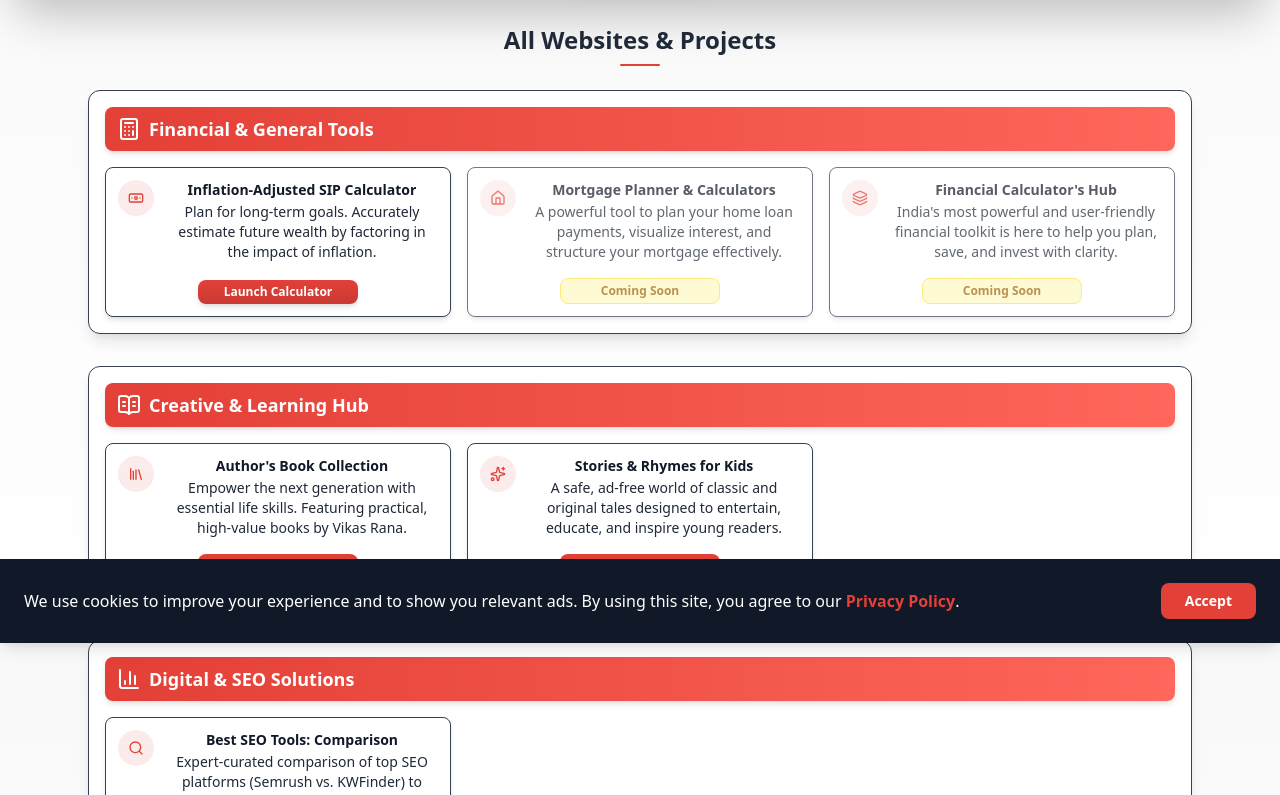
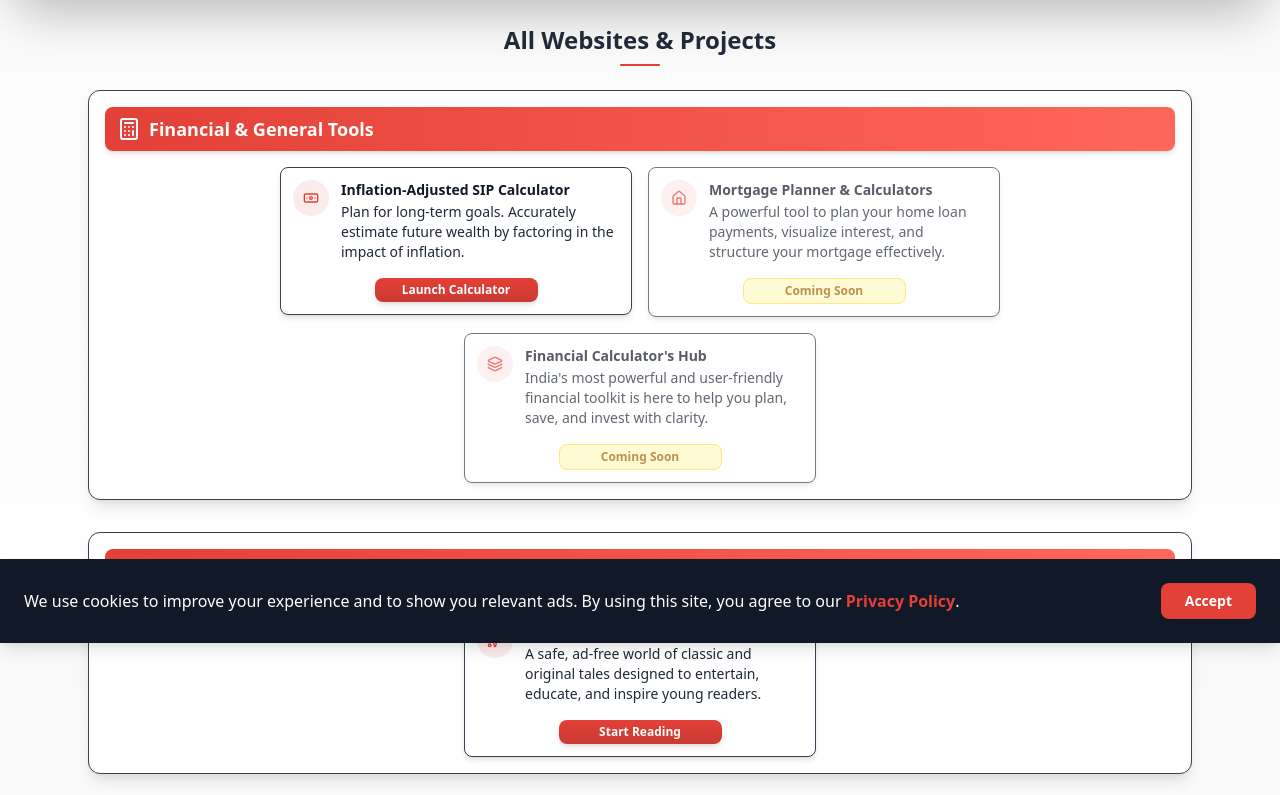
Before and after one commit to toolblaster/toolblaster.com, a plain HTML site: page index.html in a window 1280 px wide. Shown: the part 157-952 px from the top of the page. Drawn offline with nearby package versions, Linux system fonts and the light colour scheme.

Commit message:
Update index.html

```diff
--- a/index.html
+++ b/index.html
@@ -112,11 +112,12 @@
                         <i data-lucide="calculator" class="w-4 h-4 sm:w-6 sm:h-6 mr-2 text-white"></i> Financial & General Tools
                     </h3>
 
-                    <!-- REDUCED GAP (gap-4 sm:gap-6 -> gap-3 sm:gap-4) -->
-                    <div class="grid grid-cols-1 md:grid-cols-2 lg:grid-cols-3 gap-3 sm:gap-4">
+                    <!-- UPDATED LAYOUT: Changed grid to flex-wrap justify-center for better centering of few items -->
+                    <div class="flex flex-wrap justify-center gap-3 sm:gap-4">
 
                         <!-- Tool 1.1: SIP Calculator (Launched) -->
-                        <div class="rounded-lg p-3 flex flex-col justify-between h-full bg-white shadow-md border border-gray-700 transition duration-300 hover:translate-y-[-4px] hover:shadow-custom-hover hover:border-accent-main">
+                        <!-- UPDATED CARD: Added w-full max-w-[22rem] for uniform card size -->
+                        <div class="w-full max-w-[22rem] rounded-lg p-3 flex flex-col justify-between h-full bg-white shadow-md border border-gray-700 transition duration-300 hover:translate-y-[-4px] hover:shadow-custom-hover hover:border-accent-main">
                             <!-- UPDATED: Flex container to manage icon and text alignment -->
                             <div class="flex items-start mb-3">
                                 <!-- ICON SIZE DECREASED -->
@@ -124,7 +125,7 @@
                                     <i data-lucide="banknote" class="w-3 h-3 sm:w-4 h-4"></i>
                                 </div>
                                 <!-- NEW: Text block takes full remaining width to manage wrapping -->
-                                <div class="w-full">
+                                <div class="w-full text-left">
                                     <h4 class="text-sm font-bold text-gray-900 mb-0.5">Inflation-Adjusted SIP Calculator</h4>
                                     <p class="text-xs sm:text-sm">Plan for long-term goals. Accurately estimate future wealth by factoring in the impact of inflation.</p>
                                 </div>
@@ -147,7 +148,8 @@
                         -->
 
                         <!-- Tool 1.2: Mortgage Planner (Upcoming) -->
-                        <div class="rounded-lg p-3 flex flex-col justify-between h-full bg-white shadow-md border border-gray-700 opacity-70 adsense-hide">
+                        <!-- UPDATED CARD: Added w-full max-w-[22rem] for uniform card size -->
+                        <div class="w-full max-w-[22rem] rounded-lg p-3 flex flex-col justify-between h-full bg-white shadow-md border border-gray-700 opacity-70 adsense-hide">
                             <!-- UPDATED: Flex container to manage icon and text alignment -->
                             <div class="flex items-start mb-3">
                                 <!-- ICON SIZE DECREASED -->
@@ -155,7 +157,7 @@
                                     <i data-lucide="home" class="w-3 h-3 sm:w-4 h-4"></i>
                                 </div>
                                 <!-- NEW: Text block takes full remaining width to manage wrapping -->
-                                <div class="w-full">
+                                <div class="w-full text-left">
                                     <h4 class="text-sm font-bold text-gray-900 mb-0.5">Mortgage Planner & Calculators</h4>
                                     <p class="text-xs sm:text-sm">A powerful tool to plan your home loan payments, visualize interest, and structure your mortgage effectively.</p>
                                 </div>
@@ -167,7 +169,8 @@
                         </div>
 
                         <!-- Tool 1.3: General Calculator Hub (Upcoming) -->
-                        <div class="rounded-lg p-3 flex flex-col justify-between h-full bg-white shadow-md border border-gray-700 opacity-70 adsense-hide">
+                        <!-- UPDATED CARD: Added w-full max-w-[22rem] for uniform card size -->
+                        <div class="w-full max-w-[22rem] rounded-lg p-3 flex flex-col justify-between h-full bg-white shadow-md border border-gray-700 opacity-70 adsense-hide">
                             <!-- UPDATED: Flex container to manage icon and text alignment -->
                             <div class="flex items-start mb-3">
                                 <!-- ICON SIZE DECREASED -->
@@ -175,7 +178,7 @@
                                     <i data-lucide="layers" class="w-3 h-3 sm:w-4 h-4"></i>
                                 </div>
                                 <!-- NEW: Text block takes full remaining width to manage wrapping -->
-                                <div class="w-full">
+                                <div class="w-full text-left">
                                     <h4 class="text-sm font-bold text-gray-900 mb-0.5">Financial Calculator's Hub</h4>
                                     <p class="text-xs sm:text-sm">India's most powerful and user-friendly financial toolkit is here to help you plan, save, and invest with clarity.</p>
                                 </div>
@@ -198,33 +201,14 @@
                         <i data-lucide="book-open-text" class="w-4 h-4 sm:w-6 sm:h-6 mr-2 text-white"></i> Creative & Learning Hub
                     </h3>
 
-                    <!-- REDUCED GAP (gap-4 sm:gap-6 -> gap-3 sm:gap-4) -->
-                    <div class="grid grid-cols-1 md:grid-cols-2 lg:grid-cols-3 gap-3 sm:gap-4">
+                    <!-- UPDATED LAYOUT: Changed grid to flex-wrap justify-center for better centering of few items -->
+                    <div class="flex flex-wrap justify-center gap-3 sm:gap-4">
 
-                        <!-- Tool 2.1: Author's Book Collection (Launched) -->
-                        <div class="rounded-lg p-3 flex flex-col justify-between h-full bg-white shadow-md border border-gray-700 transition duration-300 hover:translate-y-[-4px] hover:shadow-custom-hover hover:border-accent-main">
-                            <!-- UPDATED: Flex container to manage icon and text alignment -->
-                            <div class="flex items-start mb-3">
-                                <!-- ICON SIZE DECREASED -->
-                                <div class="flex-shrink-0 w-8 h-8 sm:w-9 sm:h-9 rounded-full bg-icon-bg flex items-center justify-center mr-3 text-accent-main">
-                                    <i data-lucide="library" class="w-3 h-3 sm:w-4 h-4"></i>
-                                </div>
-                                <!-- NEW: Text block takes full remaining width to manage wrapping -->
-                                <div class="w-full">
-                                    <h4 class="text-sm font-bold text-gray-900 mb-0.5">Author's Book Collection</h4>
-                                    <p class="text-xs sm:text-sm">Empower the next generation with essential life skills. Featuring practical, high-value books by Vikas Rana.</p>
-                                </div>
-                            </div>
-                            <!-- UPDATED: Added w-1/2 and mx-auto for 50% width and centering -->
-                            <a href="https://books.toolblaster.com" class="text-white font-semibold py-1 px-5 rounded-lg shadow-md text-xs mt-1 text-center transition duration-200 hover:bg-accent-dark
-                               w-1/2 mx-auto block
-                               [background:linear-gradient(180deg,#E34037_0%,#c93a32_100%)] hover:[background:linear-gradient(180deg,#c93a32_0%,#E34037_100%)]">
-                                View Collection
-                            </a>
-                        </div>
+                        <!-- Removed Author's Book Collection card -->
 
                         <!-- Tool 2.2: Stories & Rhymes for Kids (Launched) -->
-                        <div class="rounded-lg p-3 flex flex-col justify-between h-full bg-white shadow-md border border-gray-700 transition duration-300 hover:translate-y-[-4px] hover:shadow-custom-hover hover:border-accent-main">
+                        <!-- UPDATED CARD: Added w-full max-w-[22rem] for uniform card size -->
+                        <div class="w-full max-w-[22rem] rounded-lg p-3 flex flex-col justify-between h-full bg-white shadow-md border border-gray-700 transition duration-300 hover:translate-y-[-4px] hover:shadow-custom-hover hover:border-accent-main">
                             <!-- UPDATED: Flex container to manage icon and text alignment -->
                             <div class="flex items-start mb-3">
                                 <!-- ICON SIZE DECREASED -->
@@ -232,7 +216,7 @@
                                     <i data-lucide="sparkles" class="w-3 h-3 sm:w-4 h-4"></i>
                                 </div>
                                 <!-- NEW: Text block takes full remaining width to manage wrapping -->
-                                <div class="w-full">
+                                <div class="w-full text-left">
                                     <h4 class="text-sm font-bold text-gray-900 mb-0.5">Stories & Rhymes for Kids</h4>
                                     <p class="text-xs sm:text-sm">A safe, ad-free world of classic and original tales designed to entertain, educate, and inspire young readers.</p>
                                 </div>
@@ -258,11 +242,12 @@
                         <i data-lucide="bar-chart-3" class="w-4 h-4 sm:w-6 sm:h-6 mr-2 text-white"></i> Digital & SEO Solutions
                     </h3>
 
-                    <!-- REDUCED GAP (gap-4 sm:gap-6 -> gap-3 sm:gap-4) -->
-                    <div class="grid grid-cols-1 md:grid-cols-2 lg:grid-cols-3 gap-3 sm:gap-4">
+                    <!-- UPDATED LAYOUT: Changed grid to flex-wrap justify-center for better centering of few items -->
+                    <div class="flex flex-wrap justify-center gap-3 sm:gap-4">
 
                         <!-- Tool 3.1: Best SEO Tools (Launched) -->
-                        <div class="rounded-lg p-3 flex flex-col justify-between h-full bg-white shadow-md border border-gray-700 transition duration-300 hover:translate-y-[-4px] hover:shadow-custom-hover hover:border-accent-main">
+                        <!-- UPDATED CARD: Added w-full max-w-[22rem] for uniform card size -->
+                        <div class="w-full max-w-[22rem] rounded-lg p-3 flex flex-col justify-between h-full bg-white shadow-md border border-gray-700 transition duration-300 hover:translate-y-[-4px] hover:shadow-custom-hover hover:border-accent-main">
                             <!-- UPDATED: Flex container to manage icon and text alignment -->
                             <div class="flex items-start mb-3">
                                 <!-- ICON SIZE DECREASED -->
@@ -270,7 +255,7 @@
                                     <i data-lucide="search" class="w-3 h-3 sm:w-4 h-4"></i>
                                 </div>
                                 <!-- NEW: Text block takes full remaining width to manage wrapping -->
-                                <div class="w-full">
+                                <div class="w-full text-left">
                                     <h4 class="text-sm font-bold text-gray-900 mb-0.5">Best SEO Tools: Comparison</h4>
                                     <p class="text-xs sm:text-sm">Expert-curated comparison of top SEO platforms (Semrush vs. KWFinder) to boost your digital marketing strategy.</p>
                                 </div>
```
